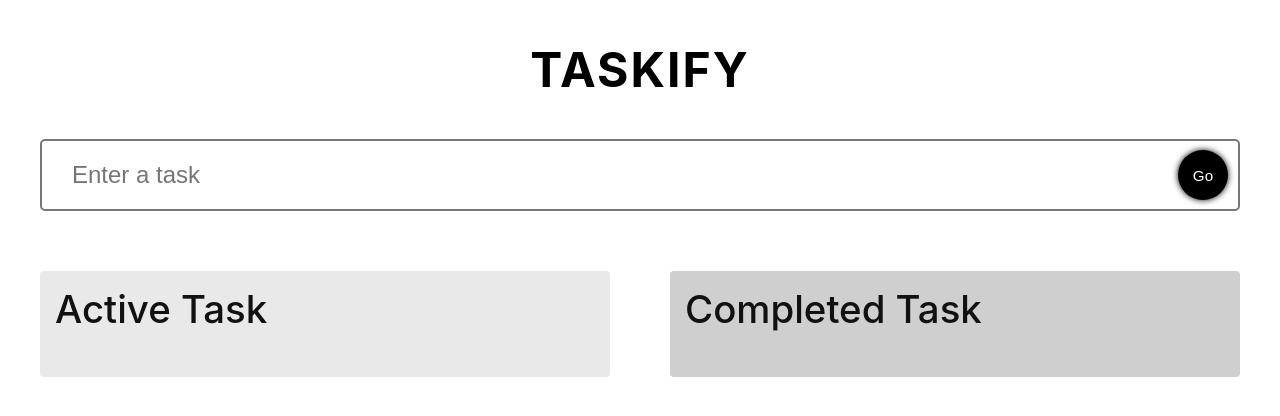
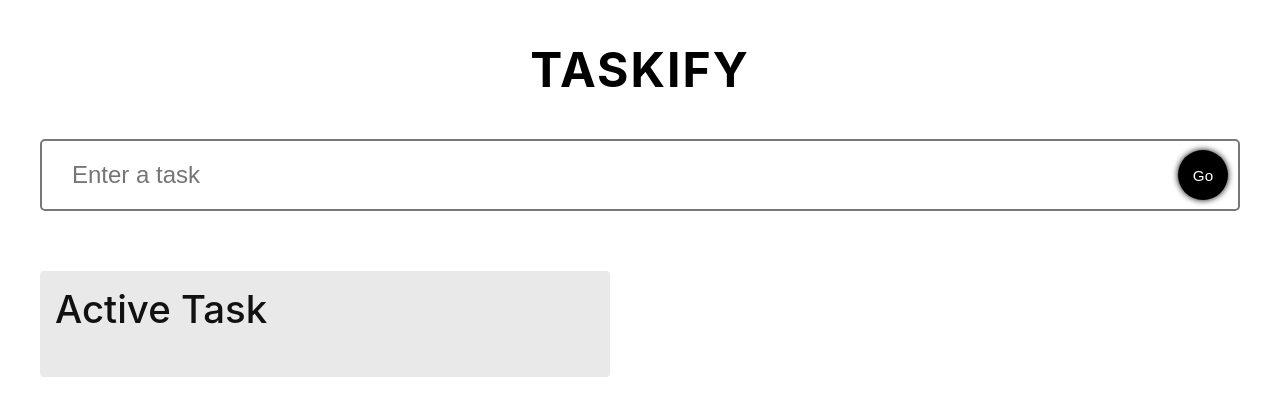
Before and after one commit to nivedin/Taskify-Todo, a React (Create React App) app: page / in a window 1280 px wide. Shown: the top 416 px of the page. Built offline with nearby package versions, Linux system fonts and the light colour scheme.

Commit message:
changed title and font size

```diff
--- a/public/index.html
+++ b/public/index.html
@@ -1,14 +1,12 @@
 <!DOCTYPE html>
 <html lang="en">
+
 <head>
   <meta charset="utf-8" />
   <link rel="icon" href="%PUBLIC_URL%/favicon.ico" />
   <meta name="viewport" content="width=device-width, initial-scale=1" />
   <meta name="theme-color" content="#000000" />
-    <meta
-      name="description"
-      content="Web site created using create-react-app"
-    />
+  <meta name="description" content="Web site created using create-react-app" />
   <link rel="apple-touch-icon" href="%PUBLIC_URL%/logo192.png" />
   <!--
       manifest.json provides metadata used when your web app is installed on a
@@ -24,8 +22,9 @@
       work correctly both with client-side routing and a non-root public URL.
       Learn how to configure a non-root public URL by running `npm run build`.
     -->
-    <title>React App</title>
+  <title>Taskity - Todo App</title>
 </head>
+
 <body>
   <noscript>You need to enable JavaScript to run this app.</noscript>
   <div id="root"></div>
@@ -40,4 +39,5 @@
       To create a production bundle, use `npm run build` or `yarn build`.
     -->
 </body>
+
 </html>
--- a/src/App.scss
+++ b/src/App.scss
@@ -97,7 +97,7 @@
     width: 100%;
   }
   .todos__heading {
-    font-size: clamp(1.2rem, 3vw, 4rem);
+    font-size: clamp(1.2rem, 3vw, 2.5rem);
     color: #111;
     margin-bottom: 30px;
     font-weight: 500;
--- a/src/components/TodoList.tsx
+++ b/src/components/TodoList.tsx
@@ -40,6 +40,7 @@
           </div>
         )}
       </Droppable>
+      {todos && todos.length > 0 && (
         <Droppable droppableId="TodosRemove">
           {(provided, snapshot) => (
             <div
@@ -64,6 +65,7 @@
             </div>
           )}
         </Droppable>
+      )}
     </div>
   );
 };
```
Lines whose indentation alone changed are shown as unchanged.
